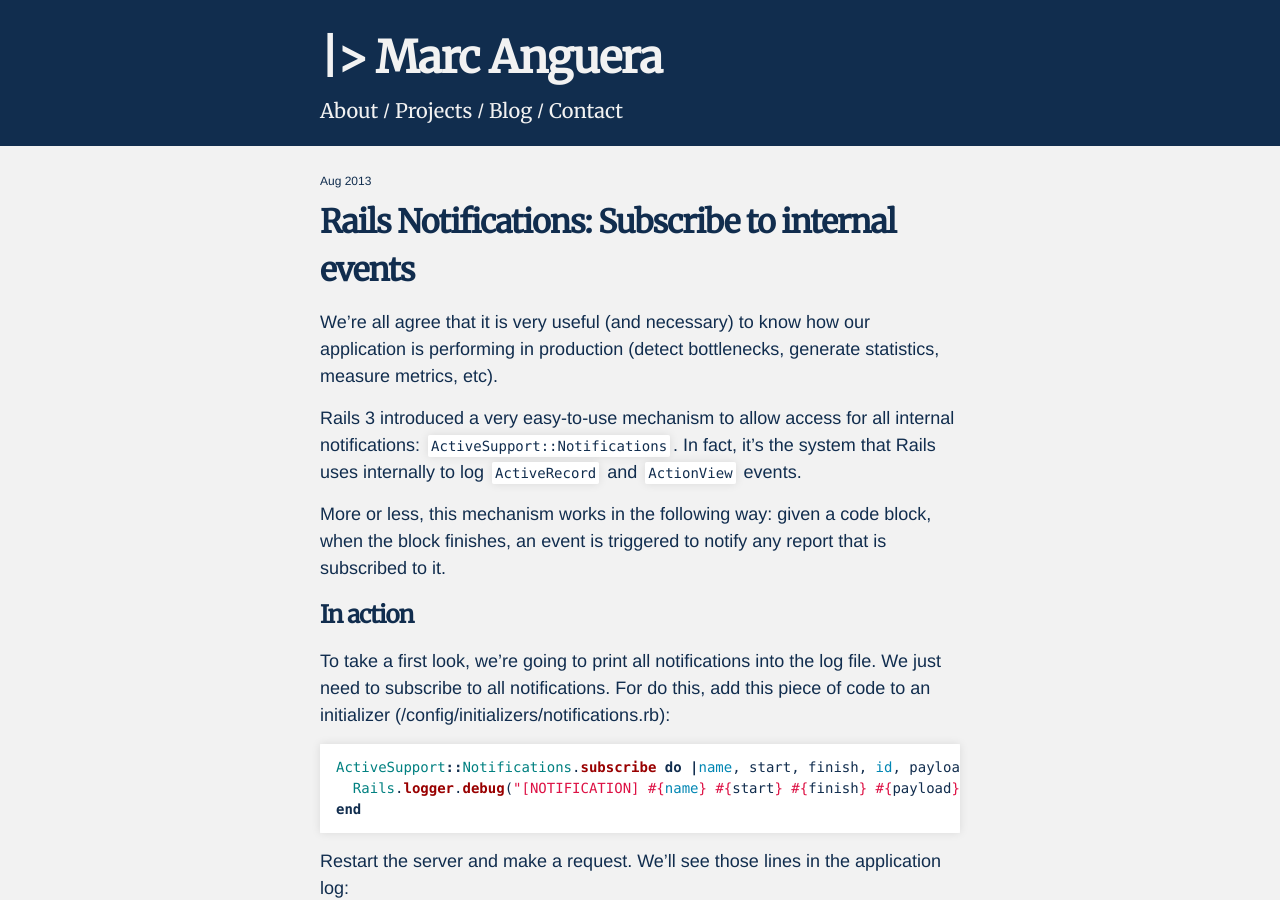
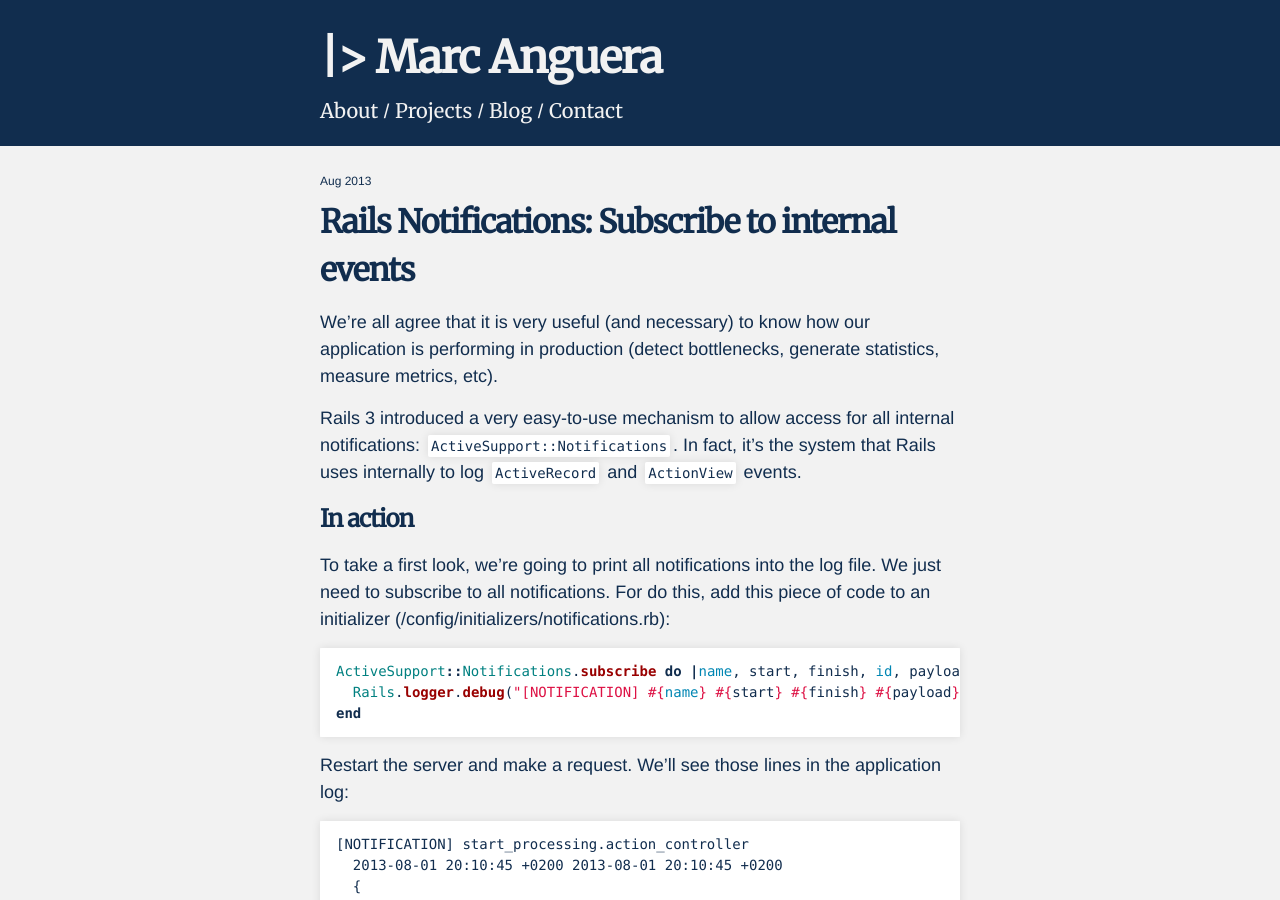
Before and after one commit to markets/markets.github.io, a Jekyll site: the page built from _posts/2013-08-02-rails-notifications.md, in a window 1280 px wide and 900 px high. Built offline with Jekyll 4.4.1, drawn with Linux system fonts in a browser that asks for light colours.

Commit message:
:scissors: useless (and probably confusing) paragraph

```diff
--- a/_posts/2013-08-02-rails-notifications.md
+++ b/_posts/2013-08-02-rails-notifications.md
@@ -7,8 +7,6 @@ date:   2013-08-02
 We're all agree that it is very useful (and necessary) to know how our application is performing in production (detect bottlenecks, generate statistics, measure metrics, etc).
 
 Rails 3 introduced a very easy-to-use mechanism to allow access for all internal notifications: `ActiveSupport::Notifications`. In fact, it's the system that Rails uses internally to log `ActiveRecord` and `ActionView` events.
-
-More or less, this mechanism works in the following way: given a code block, when the block finishes, an event is triggered to notify any report that is subscribed to it.
 
 ### In action
 
```
